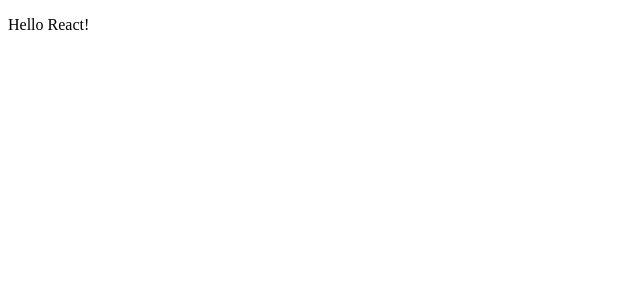
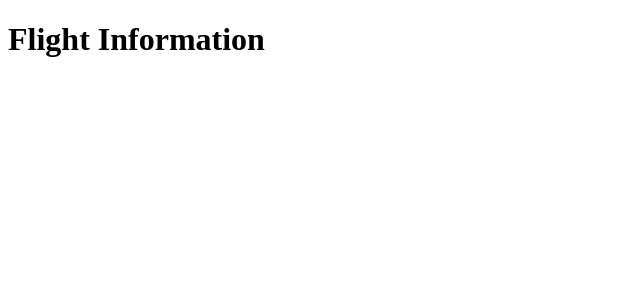
Before and after one commit to blahtv/CS-2830-Final, a React (Create React App) app in the folder flight-info/: page /flight in a window 1280 px wide. Shown: the top 300 px of the page, without its empty margins (0-640 px from the left). Built offline with nearby package versions, Linux system fonts and the light colour scheme; the HTML template or start-up script is replaced by a standard one.

Commit message:
front end setup

```diff
--- a/flight-info/package.json
+++ b/flight-info/package.json
@@ -6,6 +6,7 @@
     "cra-template": "1.2.0",
     "react": "^18.3.1",
     "react-dom": "^18.3.1",
+    "react-router-dom": "^6.28.0",
     "react-scripts": "5.0.1"
   },
   "scripts": {
--- a/flight-info/src/App.js
+++ b/flight-info/src/App.js
@@ -1,8 +1,22 @@
+import {BrowserRouter as Router, Route, Routes} from 'react-router-dom'
+import FlightInfo from './Components/FlightInfo'
+
 function App() {
   return (
-    <div className="App">
-      <p>Hello React!</p>
-    </div>
+    <Router>
+      <div>
+      <Routes>
+        <Route exact path='/' element={
+          <div className="App">
+          <h1>Home</h1>
+          <p>Hello from React!</p>
+          </div>
+        }/>
+        <Route path='/flight' element={<FlightInfo/>}/>
+      </Routes>
+      </div>
+    </Router>
+
   );
 }
 
--- /dev/null
+++ b/flight-info/src/Components/FlightInfo.jsx
@@ -0,0 +1,10 @@
+function FlightInfo()
+{
+    return (
+    <div>
+        <h1>Flight Information</h1>
+    </div>
+    )
+}
+
+export default FlightInfo;
```
Also changed, not shown: 2 other files (tests, documents, lock files or other folders).
